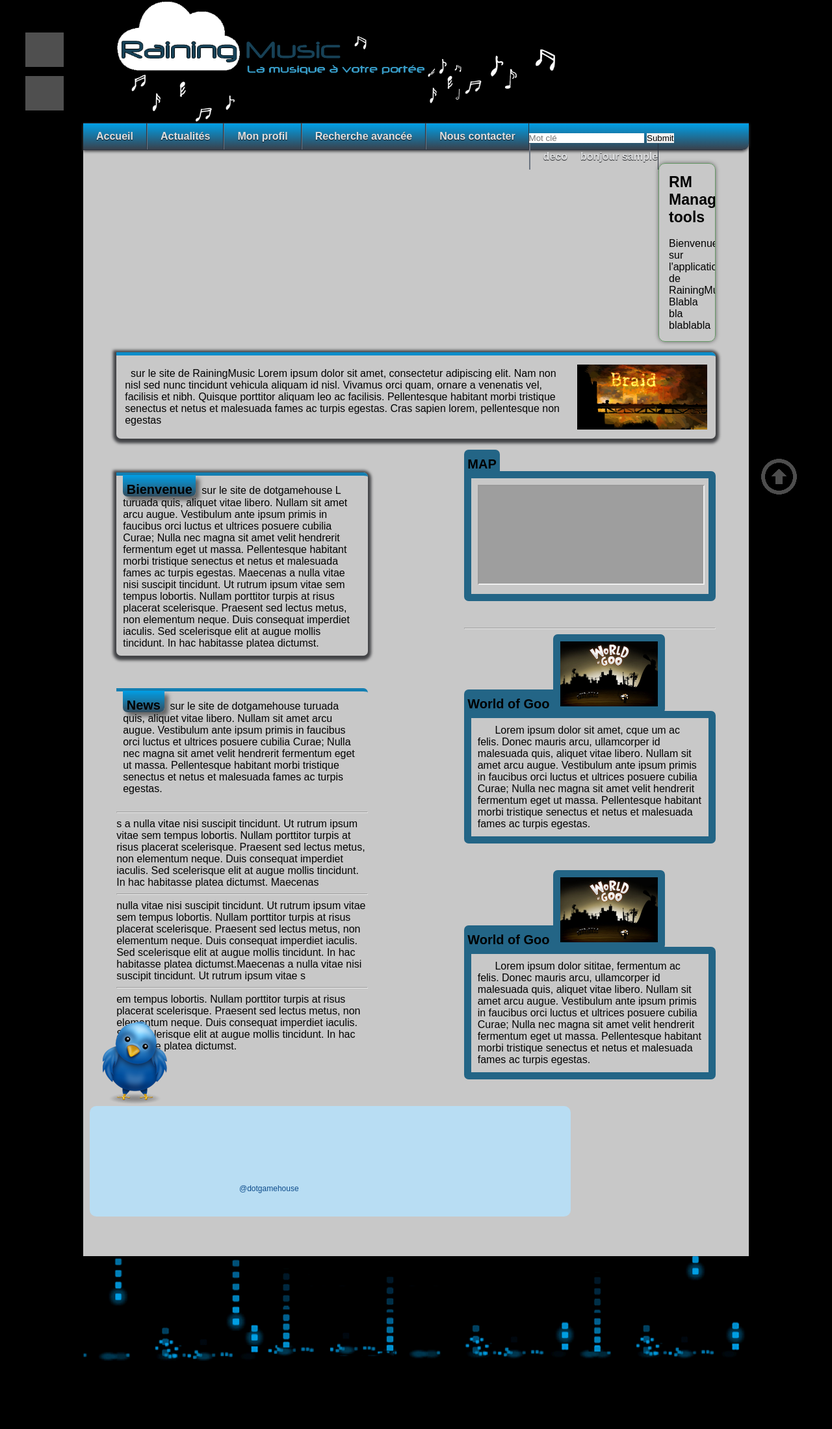
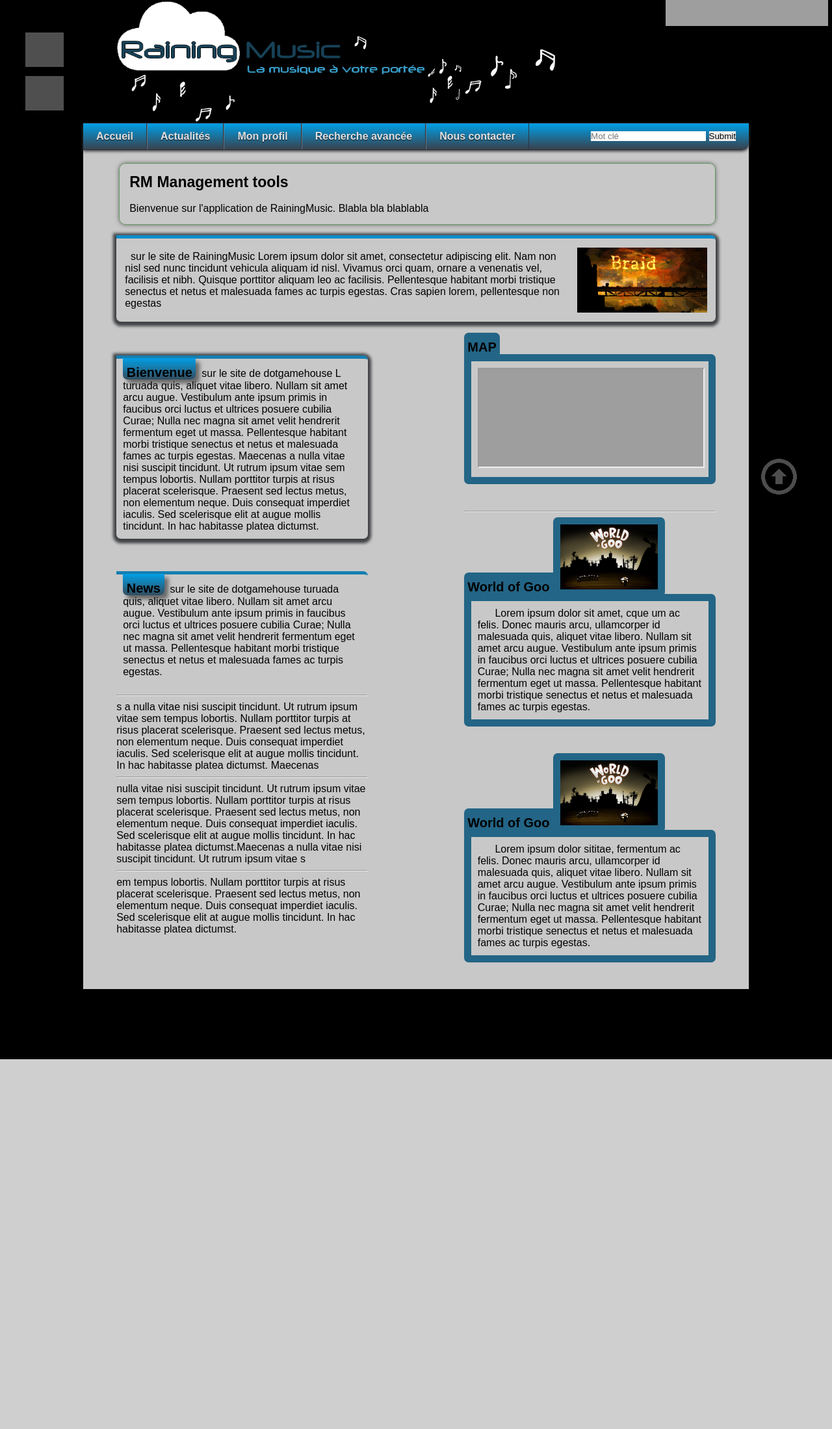
Before and after one commit to olbucaille/raining_music, a PHP site: page /template/accueil.php in a window 1280 px wide. Shown: the whole page at 65% size. After the commit the page ends 1630 px from the top, so only its background shows below. Run offline with PHP 8.4, Linux system fonts and the light colour scheme; the visitor is signed in with stand-in values (Sample User, id 1); some libraries are stand-ins or nearby versions; grey boxes are pictures that could not be loaded.

Commit message:
Implémentation du module de connexion/deconnexion!

```diff
--- a/raining_music/CSS/style.css
+++ b/raining_music/CSS/style.css
@@ -145,6 +145,15 @@
             	height:40px;
             	width:250px;
             	background-image:url('./../pictures/connexion.png');
+            	display:block;
+            	cursor:pointer;
+            }
+            #profilLink
+            {
+            	height:40px;
+            	width:250px;
+
+            	background-image:url('./../pictures/ActionsButton.png');
             	display:block;
             	cursor:pointer;
 
--- a/raining_music/layout/basic_footer.php
+++ b/raining_music/layout/basic_footer.php
@@ -1,17 +1,6 @@
 
   <div class="pied">
-              <section id="twitter">
-
-<div style="width:500px;font-size:8px;text-align:right;"><script type="text/javascript">
-document.write(unescape("%3Cscript src='http://twitterforweb.com/twitterbox.js?username=@dotgamehouse&settings=1,0,3,500,125,f4f4f4,1,c4c4c4,101010,1,1,336699' type='text/javascript'%3E%3C/script%3E"));</script></div>
-<img src="../pictures/oiseau.png" class="oiseau" alt="twitter" />
-
-<div class="at">@dotgamehouse</div>
-</section>
- <br /><br />
- </div><img src="../pictures/piedpage.png" alt=".dotGameHouse" title=".dotGameHouse" height="100%" width="100%" style="max-height:250px;position:relative; top:15px;" /></div>
-
-
+             </div>
 
 </body>
 </html>
--- a/raining_music/layout/connectForm.php
+++ b/raining_music/layout/connectForm.php
@@ -15,29 +15,55 @@
                    </fieldset>
                 </div>
 
-                <div id="loginLink"></div><?php }?>
+                <div id="loginLink"></div><?php } else { ?>
+
+
+               <div id="loginForm">
+
+               <ul>
+               <li><a href="#">Voir mon profil</a></li>
+               <li><a href="#">Mes artistes preferes</a></li>
+               <li><a href="#">Mes concerts suivis</a></li>
+               <li><a class="menu" href="./../index.php?action='deco'" >Deconnexion</a></li>
+				</ul>
                </div>
+               <div id="profilLink"></div>
+               <!-- <div id="profilLink"> <?php
+					$userName = $_SESSION['user'];
+
+					echo"<li id=\"idconnect\">
+					bonjour";
+					echo"&nbsp$userName";?>
+				</div>-->
+            <?php } ?>
 </header>
 
 </script>
 
         <script src="./../js/jquery-1.js" type="text/javascript"></script>
         <script type="text/javascript">
-            $(document).ready(function(){
+            $(document).ready(function()
+            {
 
-                $("#loginLink").click(function(){
-                    if ($("#loginForm").is(":hidden")){
+            	$("#profilLink, #loginLink").click(
+                function ()
+                {
+                     if ($("#loginForm").is(":hidden"))
+                     {
                          $("#loginForm").slideDown("slow");
                      }
                      else{
                          $("#loginForm").slideUp("slow");
                      }
+                 }
+
+            );
             });
 
-            });
-
-            function closeForm(){
+            function closeForm()
+            {
                 $("#messageSent").show("slow");
                 setTimeout('$("#messageSent").hide();$("#loginForm").slideUp("slow")', 500);
 		   	 }
+
         </script>
--- a/raining_music/layout/menu.php
+++ b/raining_music/layout/menu.php
@@ -20,22 +20,7 @@
 <input class="search_data" name="saisie" type="search" placeholder="Mot clé" required />
 <input class="btn-right-loupe" name="go" type="submit" />
 </form></li>
-<?php
-if(isset($_SESSION['user']))
-{
 
-	$t = $_SESSION['user'];
-
-	echo"<li id=\"idconnect\">
-				bonjour";
-	echo"&nbsp$t";
-
-	?>
-
-				<a class="menu" href="./../index.php?action='deco'" >deco</a>
-
-				</li>
-				<?php }?>
 
 	 </ul>
 </nav>
```
Lines whose indentation alone changed are shown as unchanged.
